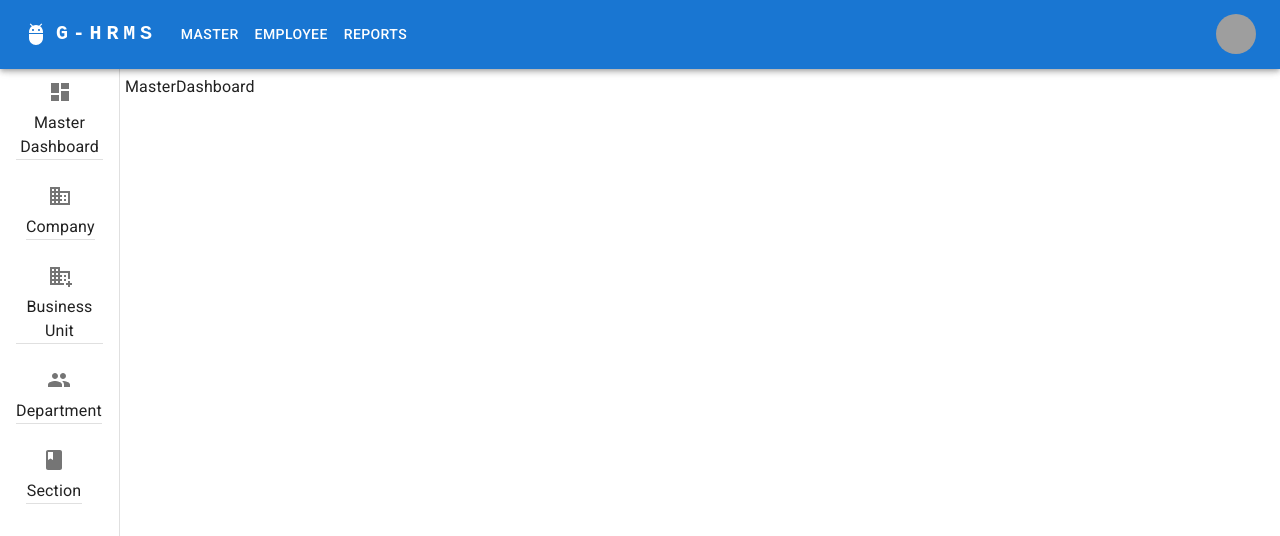
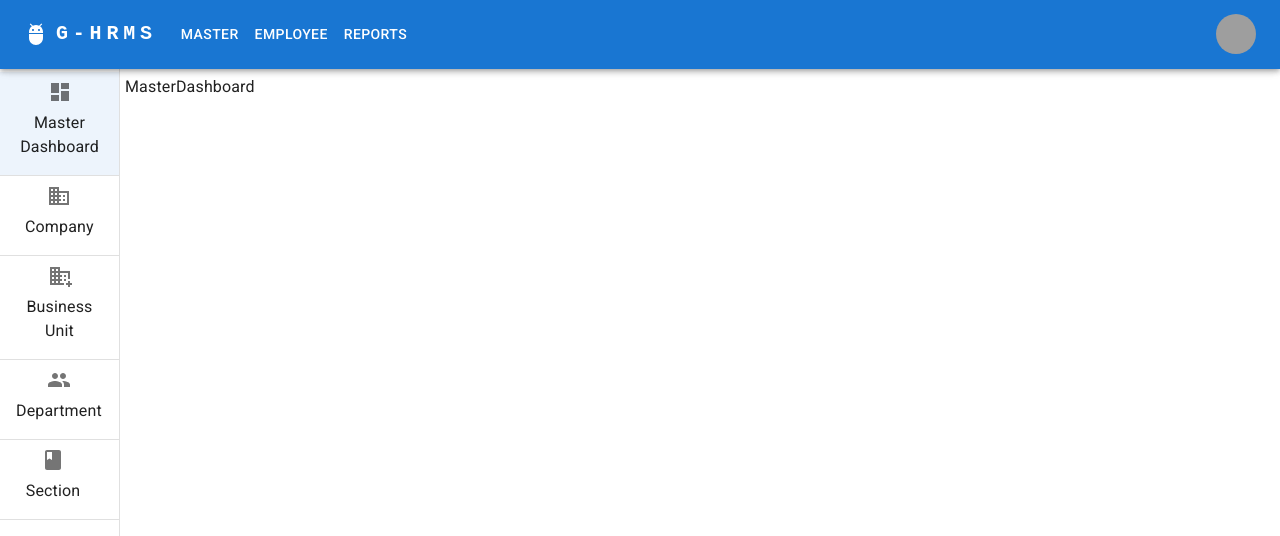
Before and after one commit to anandshuklanew919/hrms-front-end, a React (Create React App) app: page /master in a window 1280 px wide. Shown: the top 536 px of the page. Built offline with nearby package versions, Linux system fonts and the light colour scheme; grey boxes are pictures that could not be loaded.

Commit message:
isactive issue fixed

```diff
--- a/src/UI/Sidebar/Sidebar.js
+++ b/src/UI/Sidebar/Sidebar.js
@@ -16,7 +16,9 @@ const MyNavLink = React.forwardRef((props, ref) => (
 
     <NavLink
         ref={ref}
+        end
         to={props.to}
+        isActive={({ isActive }) => isActive ? true : false}
         className={({ isActive }) => `${props.className} ${isActive ? props.active : ''}`}
     >
         {props.children}
@@ -47,6 +49,7 @@ export default function Sidebar(props) {
                 {props.sidemenus.map((menu, index) => {
 
                     return (
+                        <>
                             <ListItem
                                 key={index}
                                 disablePadding
@@ -56,7 +59,11 @@ export default function Sidebar(props) {
                                     LinkComponent={MyNavLink}
                                     active={classes.active}
                                     sx={{
-                                    marginLeft: menu.menutext.length < 9 ? '10px' : ''
+                                        paddingLeft: menu.menutext.length < 9 ? '25px' : '',
+                                        '&.active': {
+                                            color: 'blue',
+                                            fontWeight: 600
+                                        }
                                     }}
                                 >
                                     <Grid
@@ -70,10 +77,11 @@ export default function Sidebar(props) {
                                         <Typography>
                                             {menu.menutext}
                                         </Typography>
-                                    <Divider />
                                     </Grid>
                                 </ListItemButton>
                             </ListItem>
+                            <Divider />
+                        </>
                     )
 
                 })
--- a/src/UI/Sidebar/Sidebar.module.css
+++ b/src/UI/Sidebar/Sidebar.module.css
@@ -1,3 +1,3 @@
 .active {
-    background-color: rgba(25, 118, 210, 0.08);
+    background-color: rgba(25, 118, 210, 0.08) !important;
 }
```
Lines whose indentation alone changed are shown as unchanged.
